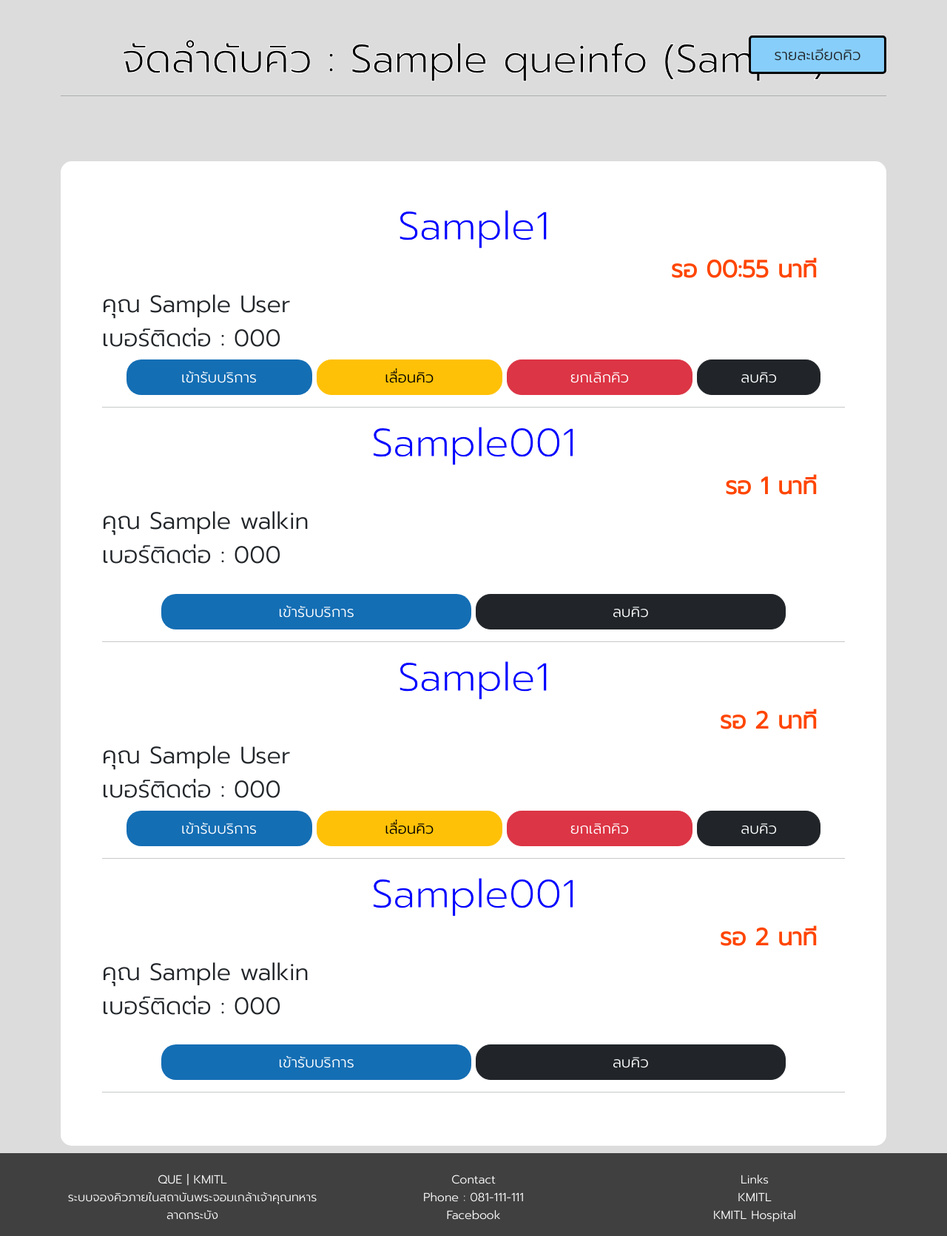
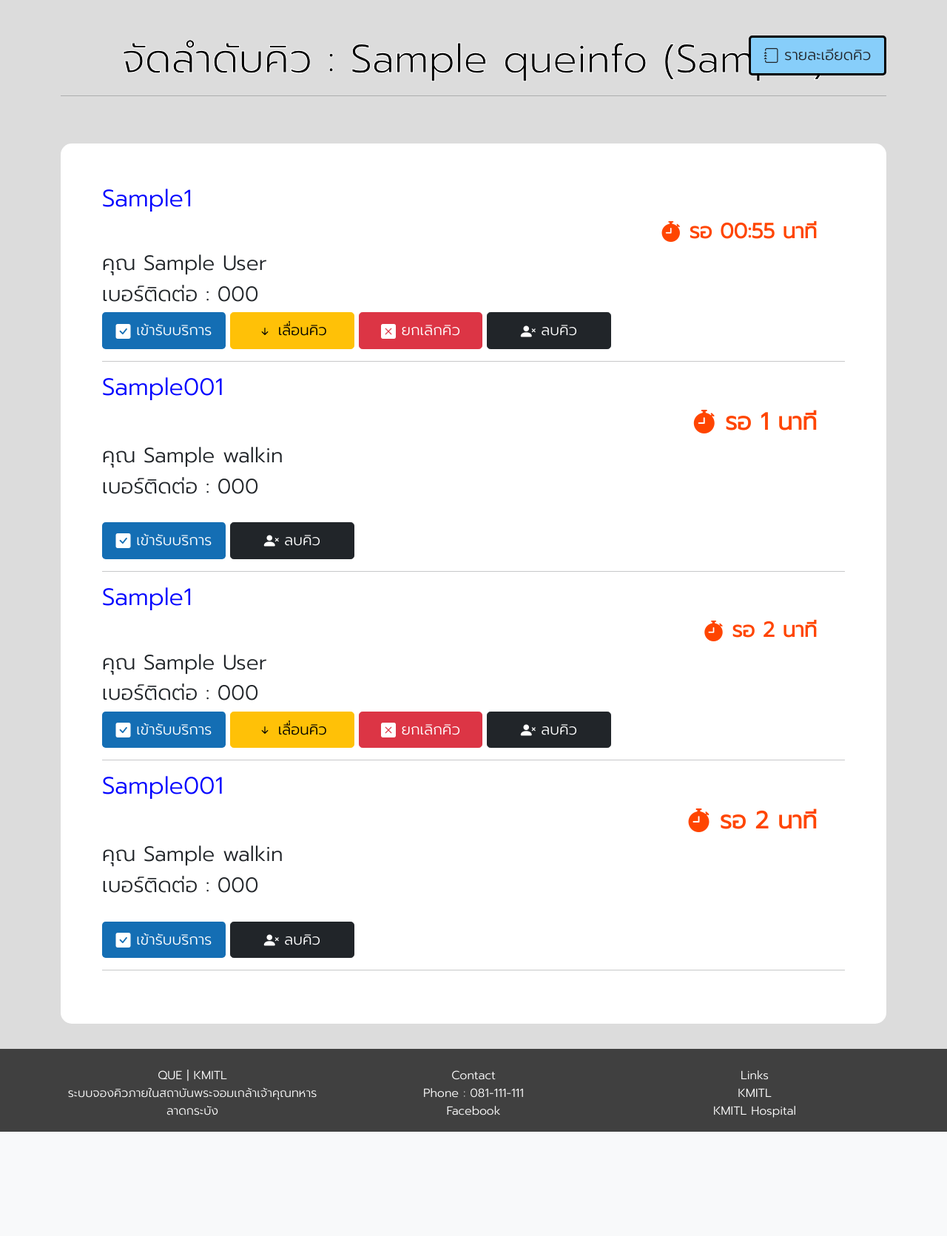
Before and after one commit to CSC-KMITL-DEV/QueKMITL, a Django app: page /info_que/1/ in a window 1280 px wide. Shown: the part 102-1773 px from the top of the page at 74% size. After the commit the page ends 1632 px from the top, so only its background shows below. Run offline with Django 3.2, Linux system fonts and the light colour scheme; a user stored in the database is signed in; tables that the repository leaves empty hold one stand-in row (values such as "Sample post"); some libraries are stand-ins or nearby versions.

Commit message:
adjust ui queinfo

```diff
--- a/provider/templates/que_info.html
+++ b/provider/templates/que_info.html
@@ -17,13 +17,13 @@ function closeShow() {
   class="btn col-sm-2 btn-lg"  id="popup" onclick="openShow()"
   style="background-color: lightskyblue;border: black;border-style: solid; position: relative; float: right; margin-left: -50%"
 >
-รายละเอียดคิว
+<i class="bi bi-journal"></i> รายละเอียดคิว
 </button>
 
 <h1>จัดลำดับคิว : {{info.name_que}} ({{info.prefix}})</h1>
 
 <hr />
-<br />
+
 
 <div class="popupShow" id="popupShow">
     <center>
@@ -132,27 +132,26 @@ function closeShow() {
             {% for u in using_booking %}
             <div class="list-group-item list-group-item-action" >
               <div class="row">
-                <h1 style="color: blue">{{u.que_id.prefix}}{{u.id}}</h1>
+                <h2 style="color: blue">{{u.que_id.prefix}}{{u.id}}</h2>
 
                 <h2 style="color: red; text-align: end; padding-right: 50px ">
                   <b>เข้ารับบริการอยู่</b>
                 </h2>
                 <div class="col-sm">
-                  <h2>คุณ {{u.user_id.first_name}} {{u.user_id.last_name}}</h2>
-                  <h2>เบอร์ติดต่อ : {{u.phone}}</h2>
+                  <h3>คุณ {{u.user_id.first_name}} {{u.user_id.last_name}}</h3>
+                  <h3>เบอร์ติดต่อ : {{u.phone}}</h3>
                 </div>
               </div>
 
-              <center>
                 <div class="d-grid gap-2 d-md-block">
-                  <a class="btn btn-success col-sm-4 btn-lg btn-block" style="border-radius: 20px;"
+                  <a class="btn btn-success col-sm-4 btn-lg btn-block"
                     href="{% url 'success' id=u.id%}">
-                    บริการเสร็จสิ้น
+                    <i class="bi bi-person-check-fill"></i> บริการเสร็จสิ้น
                   </a>
 
                 </div>
                 <hr>
-              </center>
+
             </div>
 
             {%endfor%}
@@ -162,25 +161,25 @@ function closeShow() {
             {% for uw in using_walkin %}
               <div>
                 <div class="row">
-                  <h1 style="color: blue">{{uw.que_id.prefix}}00{{uw.id}}</h1>
+                  <h2 style="color: blue">{{uw.que_id.prefix}}00{{uw.id}}</h2>
                   <h2 style="color: red; text-align: end; padding-right: 50px ">
                     <b>เข้ารับบริการอยู่</b>
                   </h2>
                   <div class="col-sm">
-                    <h2>คุณ {{uw.name}}</h2>
-                    <h2>เบอร์ติดต่อ : {{uw.phone}}</h2>
+                    <h3>คุณ {{uw.name}}</h3>
+                    <h3>เบอร์ติดต่อ : {{uw.phone}}</h3>
                   </div>
                 </div>
-                <center>
+
                   <div class="d-grid gap-2 d-md-block">
-                    <a class="btn btn-success col-sm-4 btn-lg btn-block" style="border-radius: 20px;"
+                    <a class="btn btn-success col-sm-4 btn-lg btn-block"
                     href="{% url 'success_walkin' id=uw.id%}">
-                    บริการเสร็จสิ้น
+                    <i class="bi bi-person-check-fill"></i> บริการเสร็จสิ้น
                   </a>
 
                   </div>
                   <hr>
-                </center>
+
               </div>
             {%endfor%}
               {%endif%}
@@ -194,46 +193,50 @@ function closeShow() {
         {% if i == bf.rang %}
         <div>
           <div class="row">
-            <h1 style="color: blue;">{{bf.que_id.prefix}}{{bf.id}}</h1>
+            <h2 style="color: blue;">{{bf.que_id.prefix}}{{bf.id}}</h2>
 
 
-            <h2 style="color: orangered; text-align: end; padding-right: 50px ">
+            <h3 style="color: orangered; text-align: end; padding-right: 50px ">
+              <i class="bi bi-stopwatch-fill"></i>
               <b>รอ <span id="time">{{ answer|mul:info.wait_time }}</span> นาที</b>
                {% if answer == 1 %}
               <script>document.getElementById('time').value='{{answer|mul:info.wait_time}}';</script>
                 {%endif%}
-            </h2>
+            </h3>
             <div class="col-sm">
-              <h2>คุณ {{bf.user_id.first_name}} {{bf.user_id.last_name}}</h2>
-              <h2>เบอร์ติดต่อ : {{bf.phone}}</h2>
+              <h3>คุณ {{bf.user_id.first_name}} {{bf.user_id.last_name}}</h3>
+              <h3>เบอร์ติดต่อ : {{bf.phone}}</h3>
             </div>
           </div>
 
-          <center>
+
             <div class="d-grid gap-2 d-md-block">
 
 
-              <a class="btn col-sm-3 btn-lg btn-block" style="border-radius: 20px;background-color: #146EB4;color: white;"
+              <a class="btn col-sm-2 btn-lg btn-block" style="background-color: #146EB4;color: white;"
                 href="{% url 'using' id=bf.id%}">
-                เข้ารับบริการ
+                <i class="bi bi-check-square-fill"></i> เข้ารับบริการ
               </a>
 
-              <a class="btn btn-warning col-sm-3 btn-lg btn-block" style="border-radius: 20px;"
+              <a class="btn btn-warning col-sm-2 btn-lg btn-block"
                 href="{% url 'putoff' id=bf.id%}">
+                <i class="bi bi-arrow-down-short"></i>
                 เลื่อนคิว </a>
 
-              <a class="btn btn-danger col-sm-3 btn-lg btn-block" style="border-radius: 20px;"
+              <a class="btn btn-danger col-sm-2 btn-lg btn-block"
                 href="{% url 'cancel' id=bf.id%}">
+                <i class="bi bi-x-square-fill"></i>
                 ยกเลิกคิว
               </a>
-              <a class="btn btn-dark col-sm-2 btn-lg btn-block" style="border-radius: 20px;"
+              <a class="btn btn-dark col-sm-2 btn-lg btn-block"
                 href="{% url 'delete' id=bf.id%}">
+                <i class="bi bi-person-x-fill"></i>
                 ลบคิว
               </a>
 
               </div>
             <hr>
-          </center>
+
         </div>
         {%endif%}
         {%endfor%}
@@ -245,38 +248,40 @@ function closeShow() {
         <div>
           <div class="row">
 
-            <h1 style="color: blue">{{w.que_id.prefix}}00{{w.id}}</h1>
+            <h2 style="color: blue">{{w.que_id.prefix}}00{{w.id}}</h2>
 
 
             <h2 style="color: orangered; text-align: end; padding-right: 50px ">
+              <i class="bi bi-stopwatch-fill"></i>
              <b>รอ  <span id="time">{{ answer|mul:info.wait_time }}</span> นาที</b>
               {%if answer == 1 %}
              <script>document.getElementById('time').value='{{answer|mul:info.wait_time}}';</script>
               {%endif%}
             </h2>
             <div class="col-sm col-lg">
-              <h2>คุณ {{w.name}}</h2>
-              <h2>เบอร์ติดต่อ : {{w.phone}}</h2>
+              <h3>คุณ {{w.name}}</h3>
+              <h3>เบอร์ติดต่อ : {{w.phone}}</h3>
               <br>
             </div>
 
           </div>
 
-          <center>
+
             <div class="d-grid gap-2 d-md-block">
 
-              <a class="btn col-sm-5 btn-lg btn-block" style="border-radius: 20px; background-color: #146EB4;color: white;"
+              <a class="btn col-sm-2 btn-lg btn-block" style="background-color: #146EB4;color: white;"
                 href="{% url 'using_walkin' id=w.id%}">
-                เข้ารับบริการ
+                <i class="bi bi-check-square-fill"></i> เข้ารับบริการ
               </a>
 
-              <a class="btn btn-dark col-sm-5 btn-lg btn-block" style="border-radius: 20px;"
+              <a class="btn btn-dark col-sm-2 btn-lg btn-block"
                 href="{% url 'delete_walkin' id=w.id%}">
+                <i class="bi bi-person-x-fill"></i>
                 ลบคิว
               </a>
             </div>
             <hr>
-          </center>
+
         </div>
           {%endif%}
  {%endfor%}
@@ -323,6 +328,6 @@ window.onload = async function () {
 
 </script>
 
-
+<br>
 
 {% endblock %}
--- a/provider/templates/type_in_dep_form.html
+++ b/provider/templates/type_in_dep_form.html
@@ -7,7 +7,7 @@
 {%endif%}
 
 <div class="boxform">
-  <h1>สร้างประเภทแผนก</h1>
+  <h1>สร้างประเภท</h1>
   <hr />
   <br />
   <form class="form-inline" action="{% url 'create_type_in_dep' id=dep.id%}" method="POST">
@@ -16,12 +16,12 @@
     <!-- input quename  -->
    <center>
       <div class="col-sm-8 md-6">
-        <label class="form-label">ชื่อแผนก</label>
+        <label class="form-label">ชื่อประเภท</label>
         <input
           type="text"
           class="form-control"
           name="nametype_dep"
-          placeholder="ใส่ชื่อประเภท เช่น พญ.จริงใจ สุดใส"
+          placeholder="ใส่ชื่อประเภท เช่น ตรวจทั่วไป ฝากเงิน ขอเอกสาร"
           required
         />
 
--- a/user/templates/index.html
+++ b/user/templates/index.html
@@ -120,7 +120,7 @@
             </li>
 
 
-            <li class="nav-item">
+             <li class="nav-item">
               <a
                 class="nav-link active"
                 aria-current="page"
--- a/user/views.py
+++ b/user/views.py
@@ -105,9 +105,11 @@ def logout_page(request):
 def profile(request, id):
     user = User.objects.get(pk=id)
     user_info = User_in_type.objects.get(user=user)
+    user_punish = User_punish.objects.get(user=user)
     context = {
         'user_info': user_info,
-        'user' : user
+        'user' : user,
+        'user_punish' : user_punish
     }
 
 
```
Also changed, not shown: booking/templates/my_booking.html (+6 -1 lines), booking/views.py (+0 -17 lines), user/templates/profile.html (+6 -2 lines).
